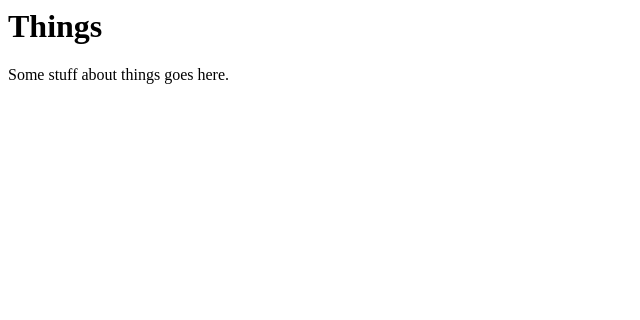
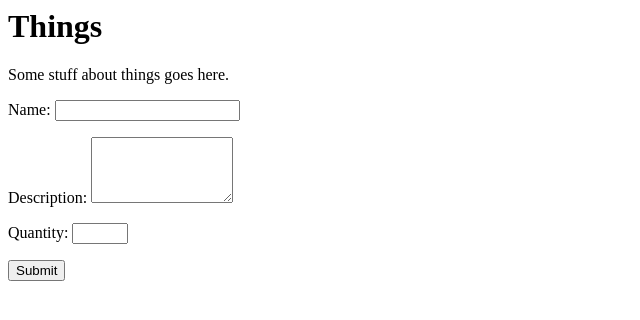
Before and after one commit to KCL-SEG/things-2-Investmentbanking, a Django app: template things/templates/home.html in a window 1280 px wide. Shown: the top 320 px of the page, without its empty margins (0-640 px from the left). Run offline with Django 3.2, Linux system fonts and the light colour scheme; the template is opened without the code that fills it: values that come from a table or form of the project are taken from there, others are empty.

Commit message:
Create Thing form

```diff
--- a/things/forms.py
+++ b/things/forms.py
@@ -1,3 +1,22 @@
 """Forms of the project."""
+from django import forms
+from django.contrib.auth import authenticate
+from .models import Thing
 
 # Create your forms here.
+# Exercise 1: Things form
+# The project includes a nearly empty file called things/forms.py. In this file, define a form called ThingForm, that contains the fields name, description, and quantity, but not created_at.
+
+# The form must accept valid inputs for Thing and reject invalid input for Thing.
+
+# The description field must be displayed as a Textarea. The quantity field must be displayed as NumberInput.
+
+class ThingForm(forms.ModelForm):
+    # description = forms.CharField(widget=forms.Textarea)
+    class Meta:
+        model = Thing
+        fields = ['name', 'description', 'quantity']
+        widgets = {
+            'quantity': forms.NumberInput(attrs={'min': 0, 'max': 50}),
+            'description': forms.Textarea(attrs={'rows': 4, 'cols': 15}),
+        }
--- a/things/templates/home.html
+++ b/things/templates/home.html
@@ -7,5 +7,13 @@
     Things
   </h1>
   <p>Some stuff about things goes here.</p>
+
+  <form method="post">
+    {% csrf_token %}
+    {{ form.as_p }}
+
+    <button type="submit" class="btn btn-info w-100">Submit</button>
+  </form>
+
 </body>
 </html>
```
Also changed, not shown: things/views.py (+7 -0 lines).
